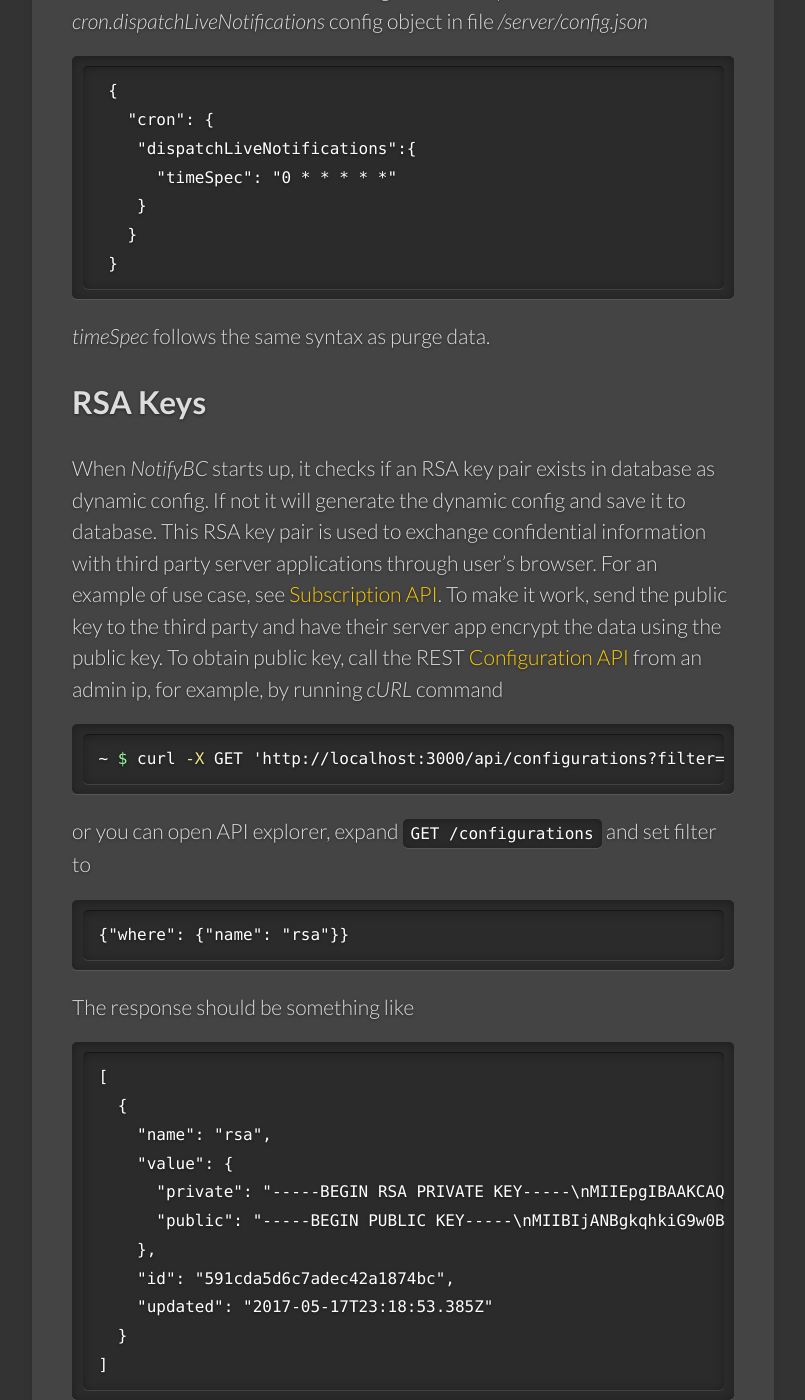
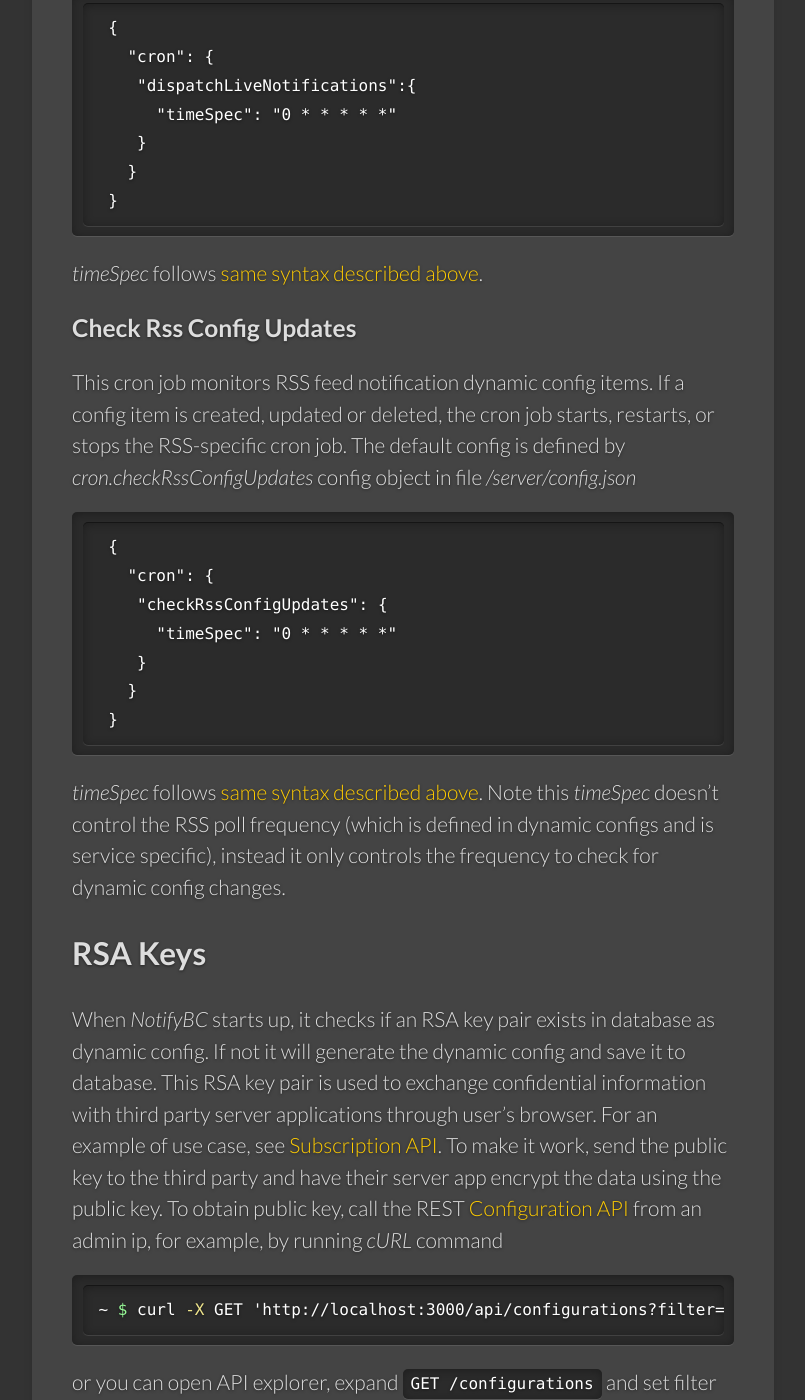
Before and after one commit to bcgov/MyGovBC-notification-server, a Jekyll site: the page built from docs/_docs/configuration.md, in a window 1280 px wide and 1400 px high, scrolled down 15237 px. Shown: the whole window, without its empty margins (139-944 px from the left). Built offline with Jekyll 4.4.1, drawn with Linux system fonts in a browser that asks for light colours; some of the changed text lies outside the part shown.

Commit message:
updated docs

````diff
--- a/docs/_docs/configuration.md
+++ b/docs/_docs/configuration.md
@@ -272,7 +272,7 @@ When handling a broadcast push notification, *NotifyBC* sends messages concurren
 ```
 
 ### RSS Feeds
-*NotifyBC* can generate notifications automatically by pulling RSS feeds periodically and detect changes between pull intervals. The pulling frequency, RSS url, RSS item change detection criteria, and message template can be defined in dynamic configs.
+*NotifyBC* can generate notifications automatically by polling RSS feeds periodically and detect changes between poll intervals. The polling frequency, RSS url, RSS item change detection criteria, and message template can be defined in dynamic configs.
 
 For example, to notify subscribers of *myService* on updates to feed *http://my-serivce/rss*, create following config item using [POST configuration API](../api-config/#create-a-configuration)
 
@@ -308,10 +308,10 @@ The config items in the *value* field are
 
 * rss
   * url: RSS url
-  * timeSpec: a space separated fields conformed to [unix crontab format](https://www.freebsd.org/cgi/man.cgi?crontab(5)) with an optional left-most seconds field. See [allowed ranges](https://github.com/kelektiv/node-cron#cron-ranges) of each field
+  * <a name="timeSpec"></a>timeSpec: RSS poll frequency, a space separated fields conformed to [unix crontab format](https://www.freebsd.org/cgi/man.cgi?crontab(5)) with an optional left-most seconds field. See [allowed ranges](https://github.com/kelektiv/node-cron#cron-ranges) of each field
   * itemKeyField: rss item's unique key field to identify new items. By default *guid*
   * includeUpdatedItems: whether to notify also updated items or just new items. By default *false*
-  * fieldsToCheckForUpdate: list of fields to check for updates from last pull if *includeUpdatedItems* is *true*. By default *["pubDate"]*
+  * fieldsToCheckForUpdate: list of fields to check for updates from last poll if *includeUpdatedItems* is *true*. By default *["pubDate"]*
 * httpHost: the http protocol, host and port used by [mail merge](../overview/#mail-merge). If missing, the value is auto-populated based on the REST request that creates this config item.
 * messageTemplates: channel-specific message templates supporting dynamic token as shown
 
@@ -359,7 +359,7 @@ This cron job purges old notifications and subscriptions. The default frequency
 
 The config items are
 
-* timeSpec: a space separated fields conformed to [unix crontab format](https://www.freebsd.org/cgi/man.cgi?crontab(5)) with an optional left-most seconds field. See [allowed ranges](https://github.com/kelektiv/node-cron#cron-ranges) of each field
+* timeSpec: follows [same syntax described above](#timeSpec).
 * pushNotificationRetentionDays: the retention days of push notifications
 * expiredInAppNotificationRetentionDays: the retention days of expired inApp notifications
 * nonConfirmedSubscriptionRetentionDays: the retention days of non-confirmed subscriptions, i.e. all unconfirmed and deleted subscriptions
@@ -389,7 +389,21 @@ This cron job sends out future-dated notifications when the notification becomes
    }
  }
 ```
-*timeSpec* follows the same syntax as purge data.
+*timeSpec* follows [same syntax described above](#timeSpec).
+
+### Check Rss Config Updates
+This cron job monitors RSS feed notification dynamic config items. If a config item is created, updated or deleted, the cron job starts, restarts, or stops the RSS-specific cron job. The default config is defined by *cron.checkRssConfigUpdates* config object in file */server/config.json*
+
+```json
+ {
+   "cron": {
+    "checkRssConfigUpdates": {
+      "timeSpec": "0 * * * * *"
+    }
+   }
+ }
+```
+*timeSpec* follows [same syntax described above](#timeSpec). Note this *timeSpec* doesn't control the RSS poll frequency (which is defined in dynamic configs and is service specific), instead it only controls the frequency to check for dynamic config changes.
 
 ## RSA Keys
 When *NotifyBC* starts up, it checks if an RSA key pair exists in database as dynamic config. If not it will generate the dynamic config and save it to database. This RSA key pair is used to exchange confidential information with third party server applications through user's browser. For an example of use case, see [Subscription API](../api-subscription/). To make it work, send the public key to the third party and have their server app encrypt the data using the public key. To obtain public key, call the REST [Configuration API](..api-config/#get-configurations) from an admin ip, for example, by running *cURL* command
````
